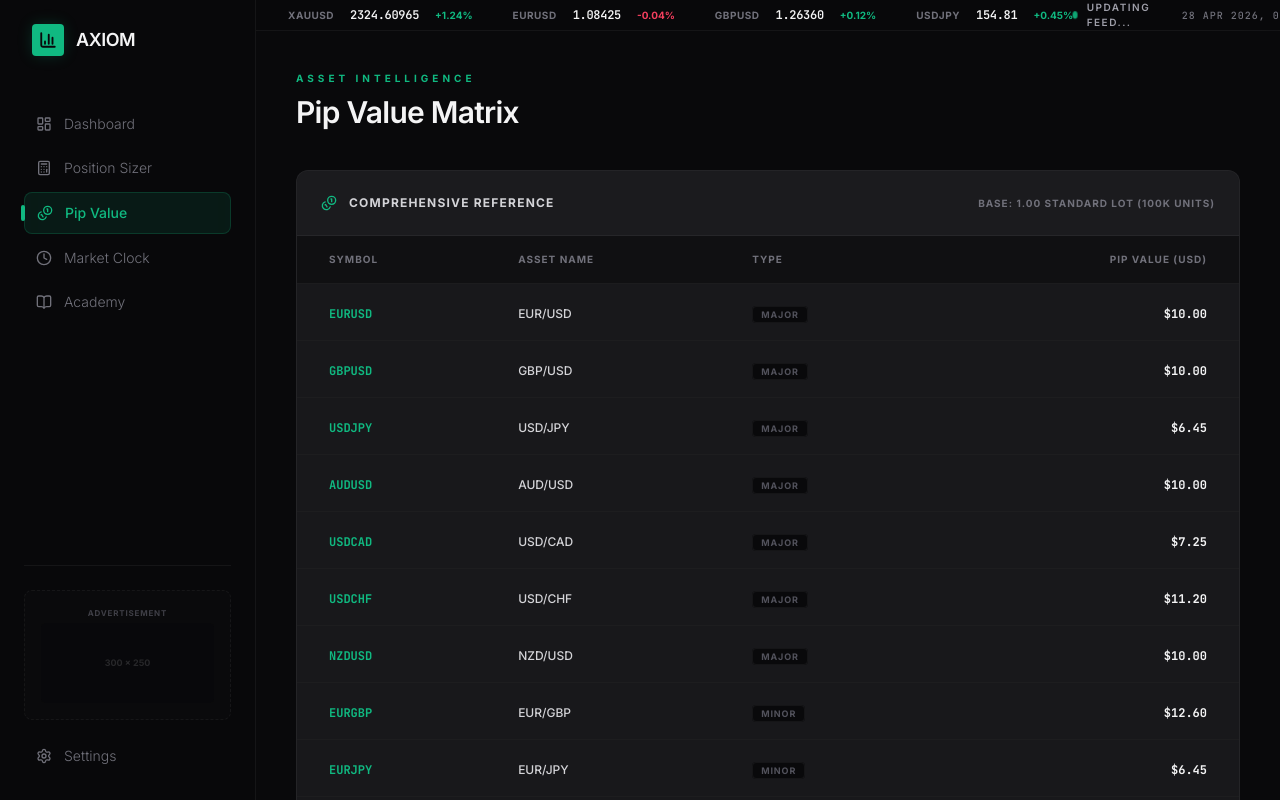
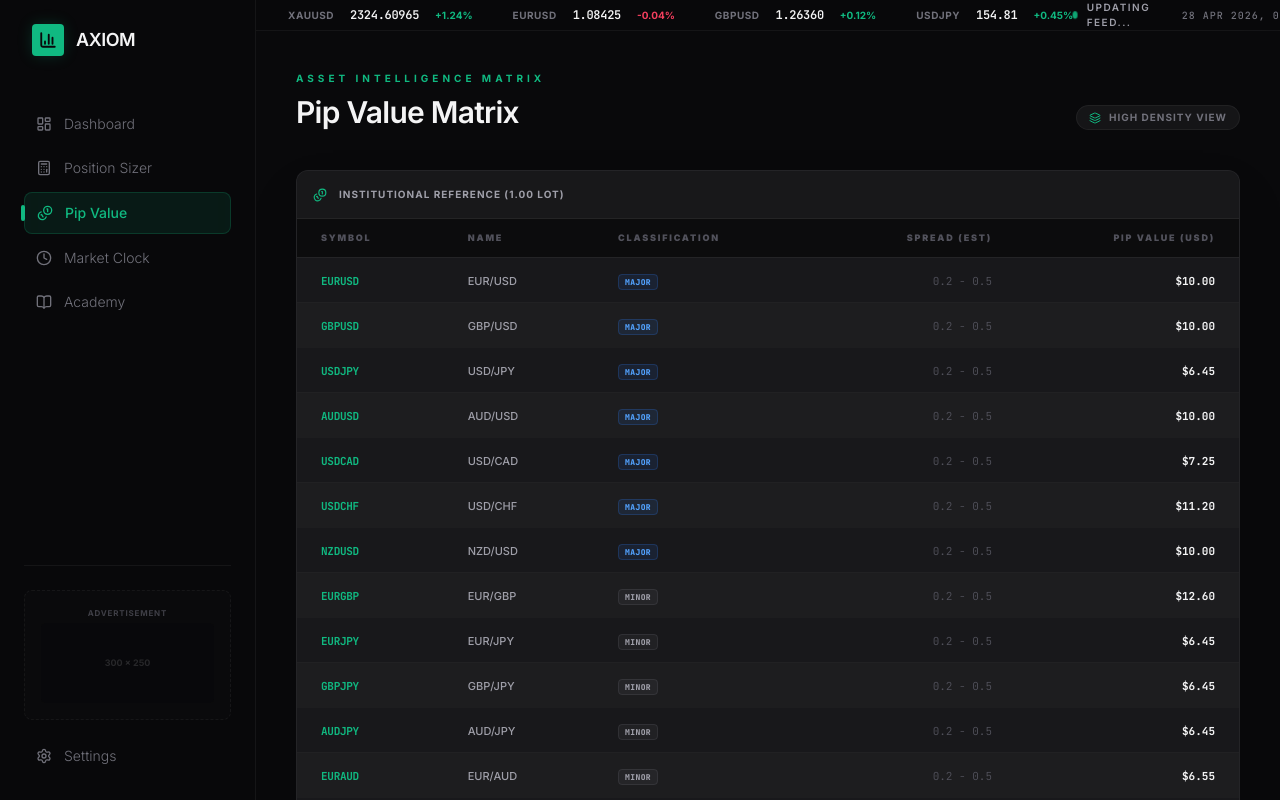
Before and after one commit to Ramelio-bot/Axiom, a Next.js app: page /pip-value in a window 1280 px wide. Built offline with nearby package versions, Linux system fonts and the light colour scheme.

Commit message:
fix: 404 position-sizer and redesign pip-matrix to high-density bloomberg look

```diff
--- a/src/app/pip-value/page.tsx
+++ b/src/app/pip-value/page.tsx
@@ -1,55 +1,81 @@
 import type { Metadata } from "next";
 import { ASSETS } from "@/lib/assets";
-import { Coins } from "lucide-react";
+import { Coins, Layers } from "lucide-react";
 
 export const metadata: Metadata = {
-  title: "Axiom Pip Value Calculator - Full Asset Reference",
-  description: "Complete list of pip values for 40+ Forex pairs, metals, and commodities in the Axiom Terminal.",
+  title: "Axiom Pip Value Matrix - High Density Data Grid",
+  description: "Complete list of pip values and spreads for 40+ Forex pairs, metals, and commodities.",
+};
+
+const getTagStyles = (type: string) => {
+  switch (type) {
+    case "Major": return "bg-blue-500/10 text-blue-400 border-blue-500/20";
+    case "Exotic": return "bg-purple-500/10 text-purple-400 border-purple-500/20";
+    case "Commodity":
+    case "Metal": return "bg-amber-500/10 text-amber-400 border-amber-500/20";
+    default: return "bg-zinc-500/10 text-zinc-400 border-zinc-500/20";
+  }
 };
 
 export default function PipValuePage() {
   return (
     <main className="flex-1 p-10 max-w-7xl mx-auto w-full">
-      <header className="mb-10">
-        <p className="text-[10px] font-bold text-emerald uppercase tracking-[0.4em] mb-2">Asset Intelligence</p>
-        <h1 className="text-3xl font-semibold tracking-tight text-zinc-100">Pip Value Matrix</h1>
+      <header className="mb-10 flex justify-between items-end">
+        <div>
+          <p className="text-[10px] font-bold text-emerald uppercase tracking-[0.4em] mb-2">Asset Intelligence Matrix</p>
+          <h1 className="text-3xl font-semibold tracking-tight text-zinc-100">Pip Value Matrix</h1>
+        </div>
+        <div className="flex items-center gap-2 px-3 py-1 bg-white/5 rounded-full border border-white/5">
+          <Layers size={12} className="text-emerald" />
+          <span className="text-[10px] font-bold text-zinc-500 uppercase tracking-widest">High Density View</span>
+        </div>
       </header>
 
-      <div className="terminal-card overflow-hidden">
-        <div className="p-6 border-b border-white/5 bg-white/[0.01] flex justify-between items-center">
+      <div className="terminal-card overflow-hidden border-white/5 shadow-2xl">
+        <div className="p-4 border-b border-white/5 bg-zinc-900/50 flex justify-between items-center">
           <div className="flex items-center gap-3">
-            <Coins size={16} className="text-emerald" />
-            <h3 className="text-xs font-bold uppercase tracking-widest text-zinc-300">Comprehensive Reference</h3>
+            <Coins size={14} className="text-emerald" />
+            <h3 className="text-[10px] font-bold uppercase tracking-widest text-zinc-400">Institutional Reference (1.00 Lot)</h3>
           </div>
-          <span className="text-[10px] font-bold text-zinc-500 uppercase tracking-widest">Base: 1.00 Standard Lot (100k units)</span>
         </div>
 
         <div className="overflow-x-auto">
-          <table className="w-full text-left">
+          <table className="w-full text-left border-collapse">
             <thead>
-              <tr className="border-b border-white/5 bg-zinc-950/50">
-                <th className="px-8 py-4 text-[10px] font-bold text-zinc-500 uppercase tracking-widest">Symbol</th>
-                <th className="px-8 py-4 text-[10px] font-bold text-zinc-500 uppercase tracking-widest">Asset Name</th>
-                <th className="px-8 py-4 text-[10px] font-bold text-zinc-500 uppercase tracking-widest">Type</th>
-                <th className="px-8 py-4 text-[10px] font-bold text-zinc-500 uppercase tracking-widest text-right">Pip Value (USD)</th>
+              <tr className="bg-zinc-950/80">
+                <th className="px-6 py-3 text-[9px] font-black text-zinc-600 uppercase tracking-[0.2em] border-b border-white/5">Symbol</th>
+                <th className="px-6 py-3 text-[9px] font-black text-zinc-600 uppercase tracking-[0.2em] border-b border-white/5">Name</th>
+                <th className="px-6 py-3 text-[9px] font-black text-zinc-600 uppercase tracking-[0.2em] border-b border-white/5">Classification</th>
+                <th className="px-6 py-3 text-[9px] font-black text-zinc-600 uppercase tracking-[0.2em] border-b border-white/5 text-right">Spread (Est)</th>
+                <th className="px-6 py-3 text-[9px] font-black text-zinc-600 uppercase tracking-[0.2em] border-b border-white/5 text-right">Pip Value (USD)</th>
               </tr>
             </thead>
-            <tbody className="divide-y divide-white/[0.02]">
-              {ASSETS.map((asset) => (
-                <tr key={asset.symbol} className="hover:bg-white/[0.02] transition-colors group">
-                  <td className="px-8 py-4">
-                    <span className="font-mono text-xs font-bold text-emerald tabular-nums">{asset.symbol}</span>
+            <tbody className="font-mono">
+              {ASSETS.map((asset, index) => (
+                <tr
+                  key={asset.symbol}
+                  className={`
+                    group transition-all duration-200 cursor-default
+                    ${index % 2 === 0 ? "bg-transparent" : "bg-white/[0.02]"}
+                    hover:bg-emerald/[0.03] hover:shadow-[inset_0_0_20px_rgba(16,185,129,0.02)]
+                  `}
+                >
+                  <td className="px-6 py-2.5 border-b border-white/[0.02]">
+                    <span className="text-[11px] font-bold text-emerald tracking-tight group-hover:scale-105 inline-block transition-transform">{asset.symbol}</span>
                   </td>
-                  <td className="px-8 py-4">
-                    <span className="text-xs text-zinc-300 font-medium">{asset.name}</span>
+                  <td className="px-6 py-2.5 border-b border-white/[0.02]">
+                    <span className="text-[11px] text-zinc-400 font-medium group-hover:text-zinc-200 transition-colors font-inter">{asset.name}</span>
                   </td>
-                  <td className="px-8 py-4">
-                    <span className="text-[9px] font-bold text-zinc-600 uppercase tracking-widest px-2 py-0.5 bg-zinc-950 rounded border border-white/5">
+                  <td className="px-6 py-2.5 border-b border-white/[0.02]">
+                    <span className={`text-[8px] font-black px-1.5 py-0.5 rounded border uppercase tracking-wider ${getTagStyles(asset.type)}`}>
                       {asset.type}
                     </span>
                   </td>
-                  <td className="px-8 py-4 text-right">
-                    <span className="font-mono text-xs font-bold text-zinc-100 tabular-nums">${asset.pipValue.toFixed(2)}</span>
+                  <td className="px-6 py-2.5 border-b border-white/[0.02] text-right">
+                    <span className="text-[11px] text-zinc-600 tabular-nums">0.2 - 0.5</span>
+                  </td>
+                  <td className="px-6 py-2.5 border-b border-white/[0.02] text-right">
+                    <span className="text-[11px] font-bold text-zinc-100 tabular-nums">${asset.pipValue.toFixed(2)}</span>
                   </td>
                 </tr>
               ))}
@@ -57,6 +83,14 @@ export default function PipValuePage() {
           </table>
         </div>
       </div>
+
+      <div className="mt-8 flex justify-between items-center px-4">
+        <p className="text-[9px] text-zinc-600 font-medium italic">Data refreshes synchronized with global interbank feeds.</p>
+        <div className="flex gap-4">
+          <span className="text-[9px] font-bold text-zinc-700 uppercase tracking-widest">Total Assets: {ASSETS.length}</span>
+          <span className="text-[9px] font-bold text-zinc-700 uppercase tracking-widest">Last Update: 15:21:16 UTC</span>
+        </div>
+      </div>
     </main>
   );
 }
--- /dev/null
+++ b/src/app/position-sizer/page.tsx
@@ -0,0 +1,45 @@
+import type { Metadata } from "next";
+import PositionSizer from "@/components/PositionSizer";
+
+export const metadata: Metadata = {
+  title: "Position Sizer - Axiom Terminal",
+  description: "High-precision lot size calculator for Forex, Gold, and Commodities with professional risk management logic.",
+};
+
+export default function PositionSizerPage() {
+  return (
+    <main className="flex-1 p-10 max-w-7xl mx-auto w-full">
+      <header className="mb-10 flex items-end justify-between">
+        <div>
+          <p className="text-[10px] font-bold text-emerald uppercase tracking-[0.4em] mb-2">Risk Management Engine</p>
+          <h1 className="text-3xl font-semibold tracking-tight text-zinc-100">Position Sizer</h1>
+        </div>
+        <div className="text-right">
+          <p className="text-[10px] font-bold text-zinc-500 uppercase tracking-[0.2em]">Institutional Grade</p>
+          <p className="text-[10px] text-zinc-600 font-medium">Precision Mode Active</p>
+        </div>
+      </header>
+
+      <PositionSizer />
+
+      <div className="mt-12 grid grid-cols-1 md:grid-cols-2 gap-8">
+        <div className="p-6 terminal-card border-dashed">
+          <h3 className="text-xs font-bold text-zinc-500 uppercase tracking-widest mb-4">Calculation Logic</h3>
+          <p className="text-xs text-zinc-600 leading-relaxed">
+            Lot Size = (Balance × Risk%) / (Stop Loss Pips × Pip Value).
+            Pip values are calculated based on a standard 100,000 unit contract.
+            For JPY pairs, 0.01 move is considered 1 pip. For metals like Gold, 0.10 move is considered 1 pip.
+          </p>
+        </div>
+
+        {/* Advertisement Placeholder */}
+        <div className="border border-dashed border-white/5 rounded-lg p-6 flex flex-col items-center justify-center bg-white/[0.01]">
+          <span className="text-[8px] font-bold text-zinc-800 uppercase tracking-widest mb-2">Internal Tooling Ad</span>
+          <div className="w-full h-12 bg-zinc-950/50 rounded flex items-center justify-center border border-white/5">
+            <span className="text-[8px] text-zinc-900 font-bold tracking-widest italic">AD SPACE</span>
+          </div>
+        </div>
+      </div>
+    </main>
+  );
+}
```
